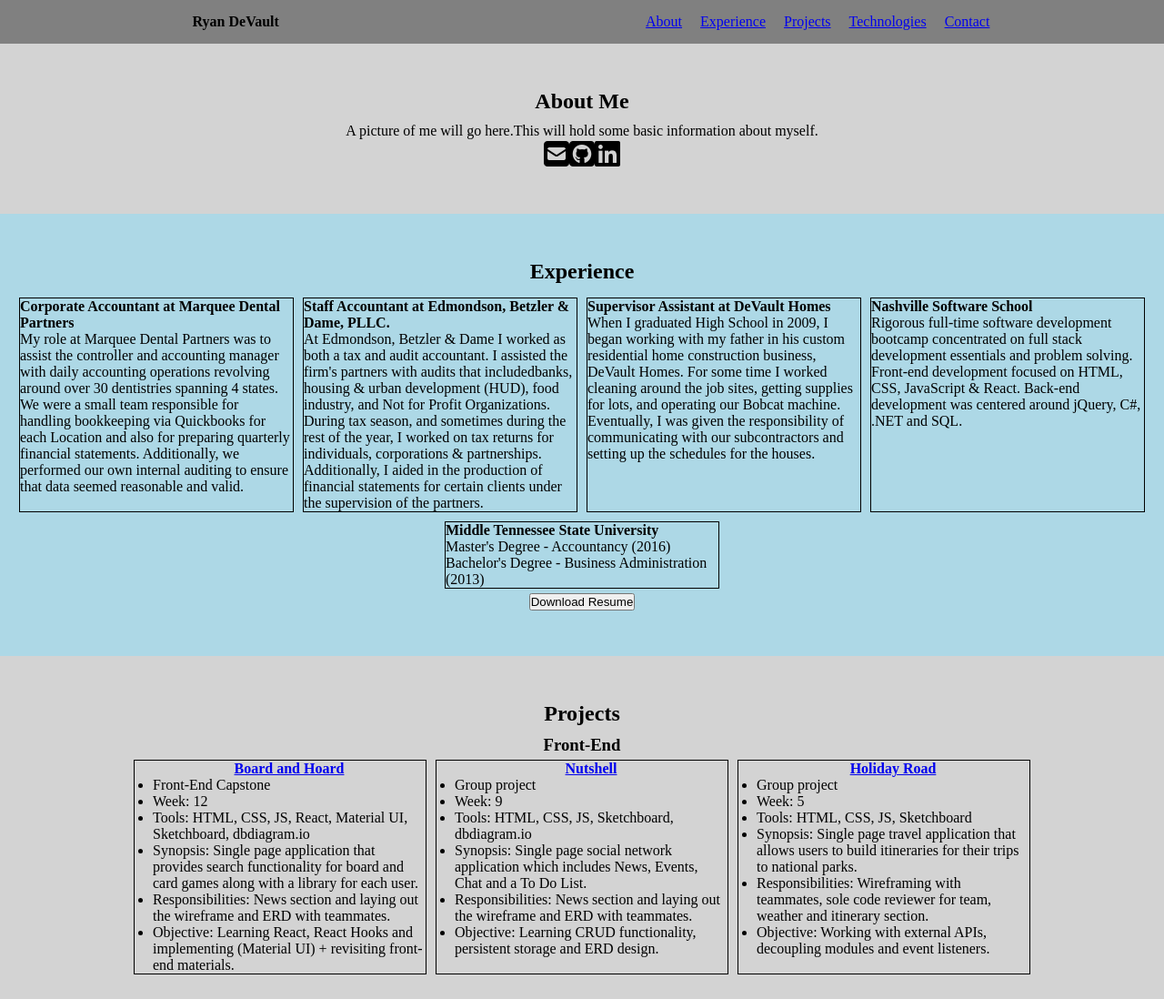
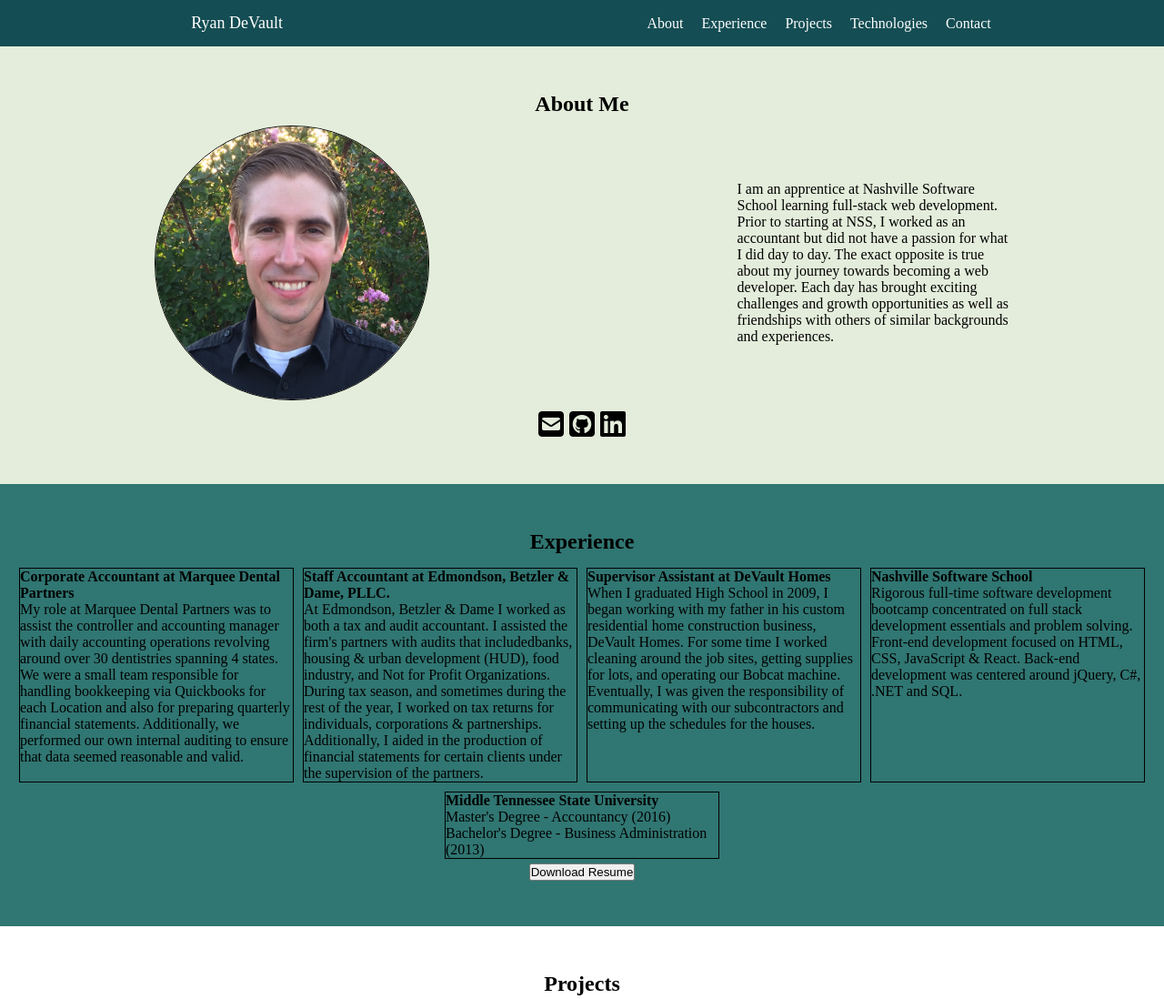
Before and after one commit to CtrlVaultDel/CtrlVaultDel.github.io, a plain HTML site: page index.html in a window 1280 px wide. Shown: the top 1098 px of the page at 91% size. Drawn offline with Linux system fonts and the light colour scheme.

Commit message:
Added new color scheme. Profile picture added

```diff
--- a/index.html
+++ b/index.html
@@ -15,27 +15,29 @@
 </head>
 <body>
     <nav class="navbar">
-        <div class="navbar__container">
+        <div class="navbar__container color-dark">
             <div class="navbar__header">Ryan DeVault</div>
             <ul class="navbar__links">
-                <li><a href="#about">About</a></li>
-                <li><a href="#experience">Experience</a></li>
-                <li><a href="#projects">Projects</a></li>
-                <li><a href="#technologies">Technologies</a></li>
-                <li><a href="#contact">Contact</a></li>
+                <li class="navbar__links__item"><a href="#about" class="navbar__anchor">About</a></li>
+                <li class="navbar__links__item"><a href="#experience" class="navbar__anchor">Experience</a></li>
+                <li class="navbar__links__item"><a href="#projects" class="navbar__anchor">Projects</a></li>
+                <li class="navbar__links__item"><a href="#technologies" class="navbar__anchor">Technologies</a></li>
+                <li class="navbar__links__item"><a href="#contact" class="navbar__anchor">Contact</a></li>
             </ul>
         </div>
     </nav>
 
     <!-- About Section -->
-    <section id="about">
-        <h2>About Me</h2>
+    <section id="about" class="color-light">
+        <h2 class="center-text">About Me</h2>
         <div class="about__container">
-            <div class="about__image">
-                A picture of me will go here.
-            </div>
+            <img class="about__image" src="./images/ProfilePic.jpg" alt="Ryan DeVault">
             <div class="about__detail">
-                This will hold some basic information about myself.
+                I am an apprentice at Nashville Software School learning full-stack web development.
+                Prior to starting at NSS, I worked as an accountant but did not have a passion for what
+                I did day to day. The exact opposite is true about my journey towards becoming a web developer.
+                Each day has brought exciting challenges and growth opportunities as well as friendships
+                with others of similar backgrounds and experiences.
             </div>
         </div>
         <ul class="about__links">
@@ -44,8 +46,8 @@
             <li><a href="https://www.linkedin.com/in/ryan-devault?trk=people-guest_people_search-card"><i class="fab fa-linkedin fa-2x"></i></a></li>
         </ul>
     </section>
-    <section id="experience">
-        <h2>Experience</h2>
+    <section id="experience" class="color-medium">
+        <h2 class="center-text">Experience</h2>
         <div class="experience__container">
             <div class="experience__item">
                 <h4>Corporate Accountant at Marquee Dental Partners</h4>
@@ -103,10 +105,10 @@
 
     </section>
     <section id="projects">
-        <h2>Projects</h2>
+        <h2 class="center-text">Projects</h2>
         <div class="projects__container">
             <div class="projects__frontend">
-                <h3>Front-End</h3>
+                <h3 class="center-text">Front-End</h3>
                 <div class="projects__list">
                     <div class="projects__item">
                         <h4 class="projects__item__name"><a href="https://github.com/CtrlVaultDel/nss-board-and-hoard">Board and Hoard</a></h4>
@@ -150,7 +152,7 @@
         </div>
     </section>
     <section id="technologies">
-        <h2>Technologies</h2>
+        <h2 class="center-text">Technologies</h2>
         <ul class="technologies__container">
             <li><img src="./images/HTML-logo.png" alt="HTML 5 Logo"></i></li>
             <li><img src="./images/CSS-logo.png" alt="CSS 3 Logo"></li>
@@ -162,7 +164,7 @@
         </ul>
     </section>
     <section id="contact">
-        <h2>Let's Chat!</h2>
+        <h2 class="center-text">Let's Chat!</h2>
         <div class="contact__container">
             <!-- Location Information -->
             <div class="contact__item"><img />Location: Murfreesboro, Tennessee</div>
--- a/styles/about.css
+++ b/styles/about.css
@@ -1,18 +1,29 @@
-#about {
-	background: lightgray;
+.about__container {
+	display: flex;
+	justify-content: space-around;
+	flex-wrap: wrap;
 }
 
-.about__container {
-	display: flex;
-	justify-content: center;
+.about__container img {
+	width: 300px;
+	height: 300px;
+	border-radius: 150px;
+	border: solid black 1px;
+}
+
+.about__detail {
+	max-width: 300px;
+	margin: auto 0;
 }
 
 .about__links {
 	display: flex;
 	justify-content: center;
 	list-style-type: none;
+	margin-top: 10px;
 }
 
 .about__links a {
 	color: black;
+	margin: 0 1px;
 }
--- a/styles/contact.css
+++ b/styles/contact.css
@@ -1,7 +1,3 @@
-#contact {
-	background-color: lightgray;
-}
-
 .contact__container {
 	text-align: center;
 }
--- a/styles/experience.css
+++ b/styles/experience.css
@@ -1,7 +1,3 @@
-#experience {
-	background-color: lightblue;
-}
-
 .experience__container {
 	display: flex;
 	flex-wrap: wrap;
--- a/styles/main.css
+++ b/styles/main.css
@@ -15,12 +15,7 @@
 	scroll-behavior: smooth;
 }
 
-html,
-body {
-	height: 100%;
-}
-
-h2 {
+.center-text {
 	text-align: center;
 	margin-bottom: 10px;
 }
@@ -33,3 +28,19 @@
 	padding-top: 50px;
 	padding-bottom: 50px;
 }
+
+.color-light {
+	background-color: #e4eddb;
+}
+
+.color-medium {
+	background-color: #307672;
+}
+
+.color-dark {
+	background-color: #144d53;
+}
+
+.color-heavy {
+	background-color: #1a3c40;
+}
--- a/styles/navbar.css
+++ b/styles/navbar.css
@@ -8,20 +8,33 @@
 	flex-wrap: wrap;
 	padding: 15px;
 	width: 100%;
-	background: gray;
+	color: white;
 }
 
 .navbar__header {
-	font-weight: 900;
+	font-weight: 400;
+	font-size: large;
 	margin: auto;
 }
 
 .navbar__links {
 	display: flex;
 	margin: auto;
+	flex-wrap: wrap;
 }
 
-.navbar__links li {
+.navbar__links__item {
 	list-style-type: none;
 	margin: 0 10px;
 }
+
+.navbar__anchor:link,
+.navbar__anchor:visited,
+.navbar__anchor:active {
+	color: white;
+	text-decoration: none;
+}
+
+.navbar__anchor:hover {
+	text-decoration: underline;
+}
--- a/styles/projects.css
+++ b/styles/projects.css
@@ -1,11 +1,3 @@
-#projects {
-	background-color: lightgray;
-}
-
-#projects h3 {
-	text-align: center;
-}
-
 .projects__list {
 	display: flex;
 	flex-wrap: wrap;
--- a/styles/technologies.css
+++ b/styles/technologies.css
@@ -6,4 +6,6 @@
 	display: flex;
 	list-style-type: none;
 	justify-content: space-around;
+	flex-wrap: wrap;
+	margin: 0 15px;
 }
```
Also changed, not shown: images/ProfilePic.jpg (added).
